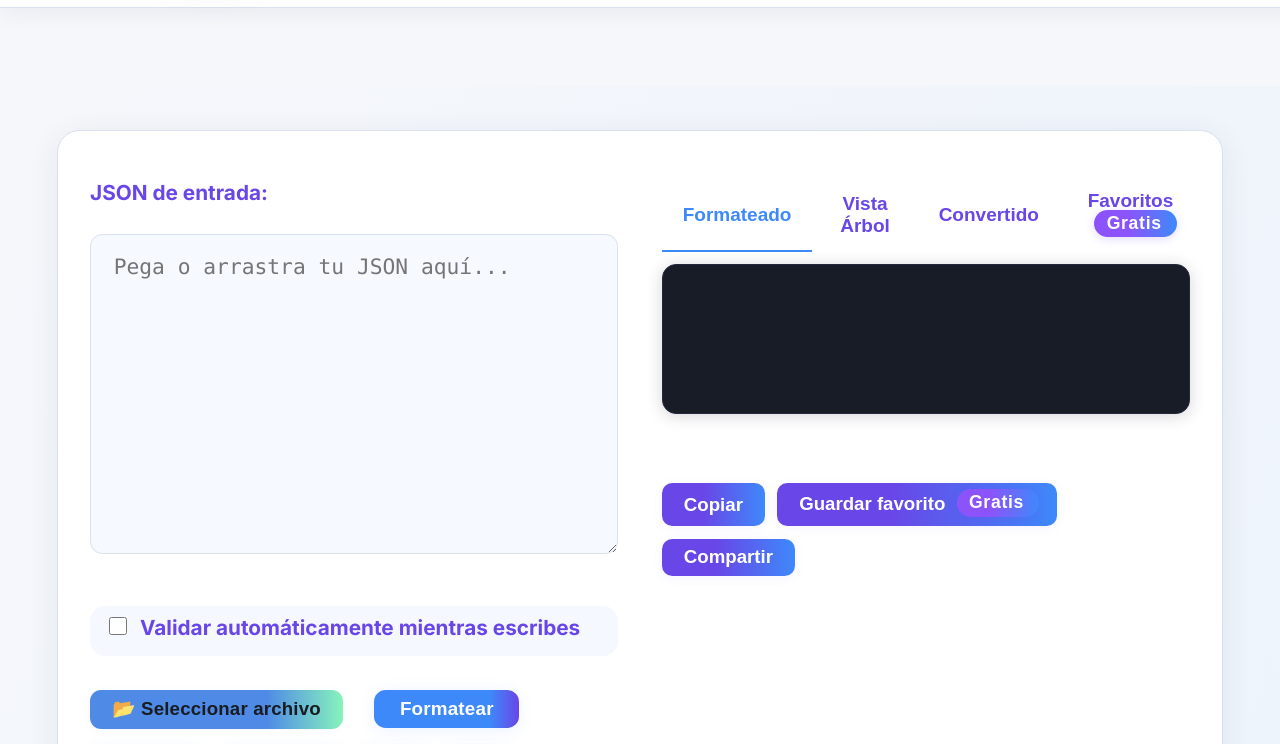
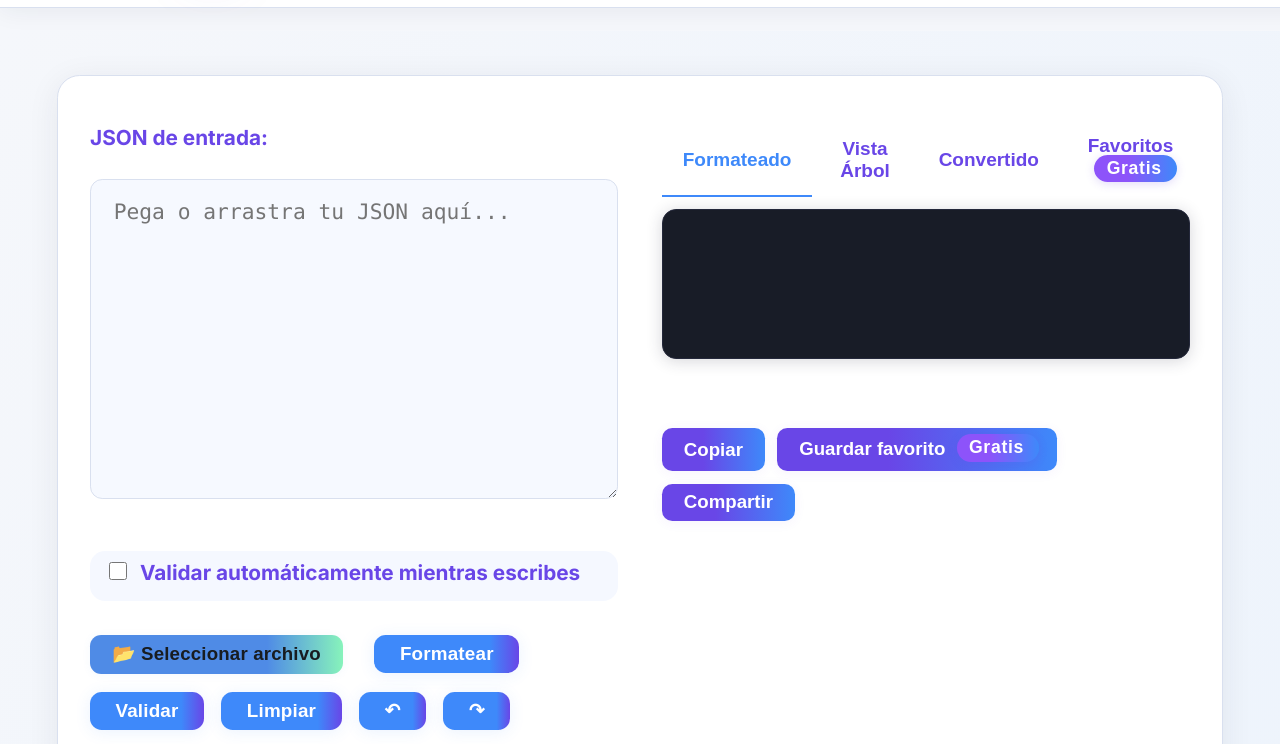
Before and after one commit to Chellene/Json-Beautifier-pro, a plain HTML site: page index.html in a window 1280 px wide. Shown: the part 99-843 px from the top of the page. Drawn offline with Linux system fonts and the light colour scheme.

Commit message:
Update index.html

```diff
--- a/index.html
+++ b/index.html
@@ -21,14 +21,15 @@
   </header>
 
   <!-- Banner AdSense horizontal, debajo de la cabecera -->
-  <div class="ads-header" style="width:100%;text-align:center;min-height:10px;margin:0.6em 0;">
+  <div class="ads-header" style="width:100%;text-align:center;min-height:0;max-height:60px;overflow:hidden;margin:0.6em 0;">
   <ins class="adsbygoogle"
-         style="display:inline-block;width:320px;height:50px;max-width:100vw;"
+       style="display:block;width:100%;max-width:330px;min-height:0;height:0;margin:0 auto;"
        data-ad-client="ca-pub-7902157674688237"
        data-ad-slot="1809414226"
        data-ad-format="auto"
        data-full-width-responsive="true"></ins>
 </div>
+
   <script>
     (adsbygoogle = window.adsbygoogle || []).push({});
   </script>
```
Lines whose indentation alone changed are shown as unchanged.
